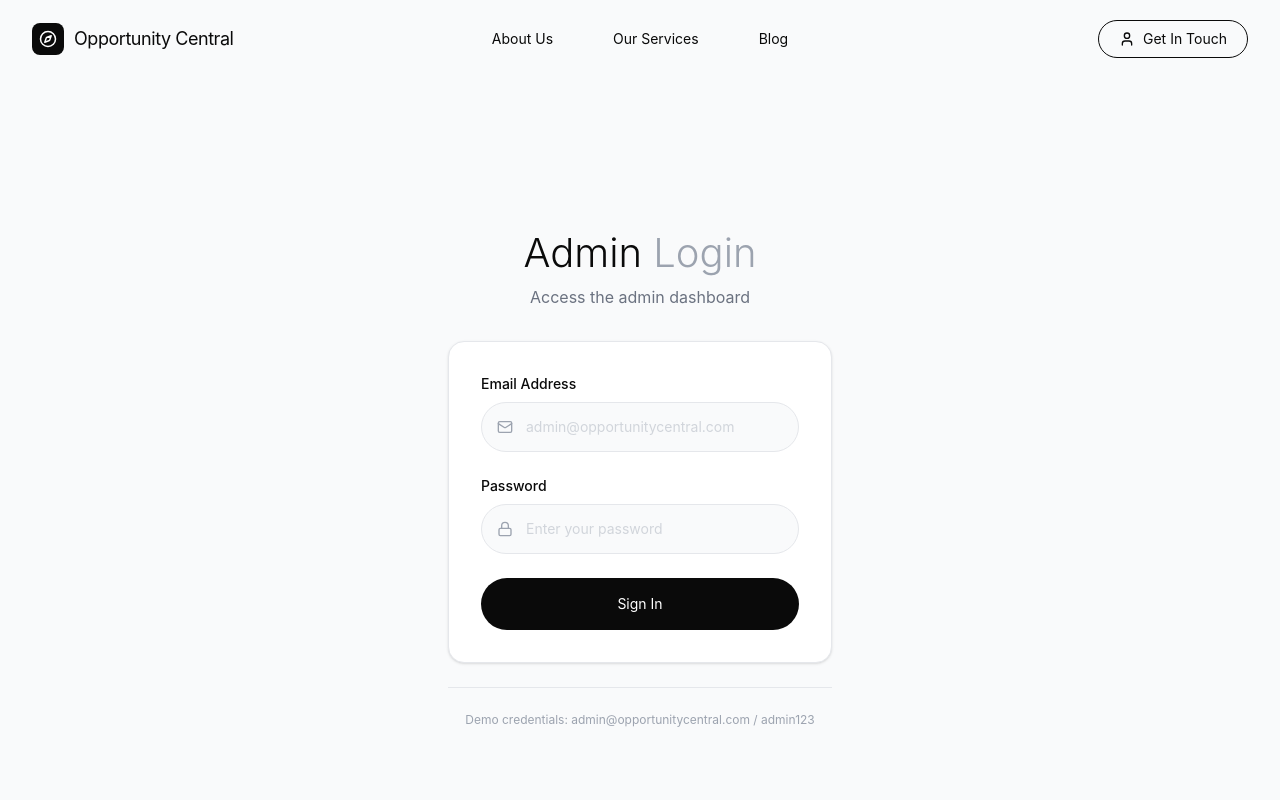
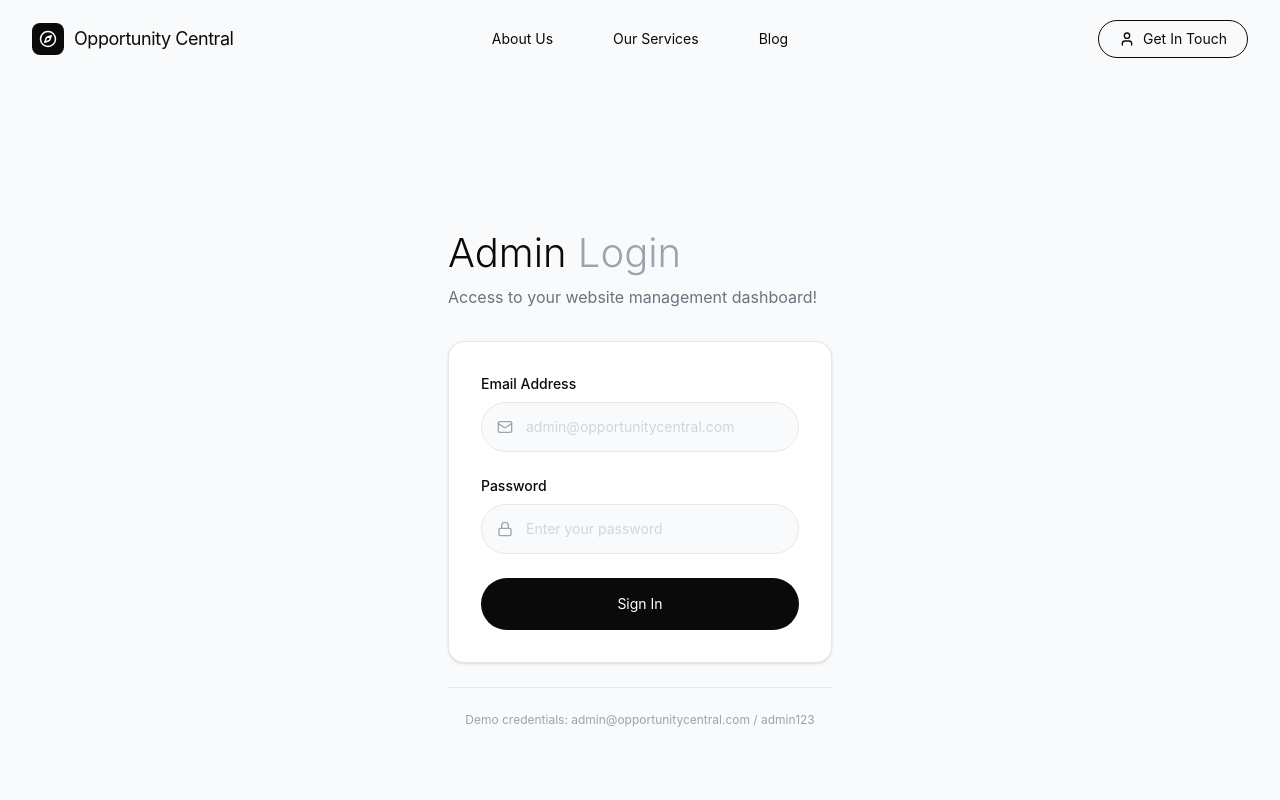
Before and after one commit to Shemz-ux/opportunitycentral-app, a React (Vite) app in the folder frontend/: page /admin/login in a window 1280 px wide. Shown: the top 800 px of the page. Built offline with nearby package versions, Linux system fonts and the light colour scheme.

Commit message:
Update Admin Login page heading alignment and description text

```diff
--- a/frontend/src/pages/Admin/Login.jsx
+++ b/frontend/src/pages/Admin/Login.jsx
@@ -23,12 +23,12 @@ function Login() {
   return (
     <section className="min-h-screen bg-[#F9FAFB] flex items-center justify-center py-6 sm:py-12">
       <div className="max-w-md w-full mx-auto px-4 sm:px-6 lg:px-8">
-        <div className="text-center mb-6 sm:mb-8">
+        <div className="text-left mb-6 sm:mb-8">
           <h1 className="text-[28px] sm:text-[40px] leading-[1.2] font-light text-[#0A0A0A] mb-2">
             Admin <span className="text-[#9CA3AF]">Login</span>
           </h1>
           <p className="text-sm sm:text-base text-[#6B7280]">
-            Access the admin dashboard
+            Access to your website management dashboard!
           </p>
         </div>
 
```
